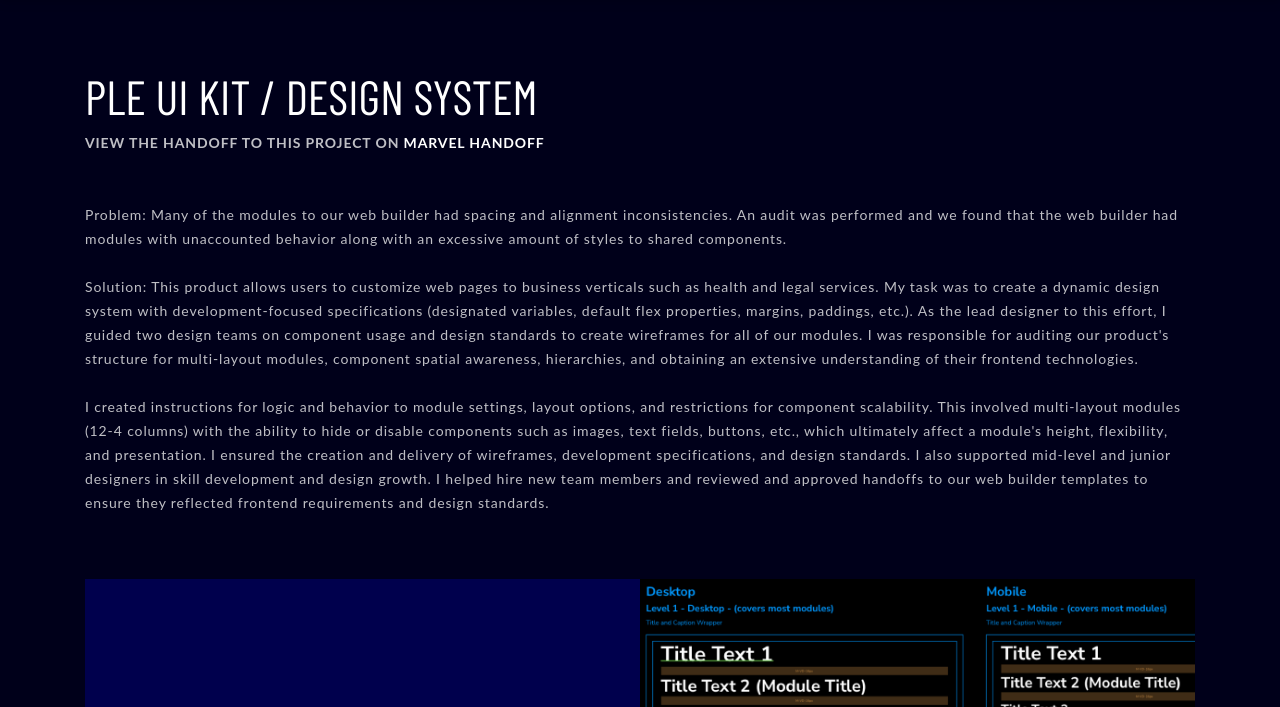
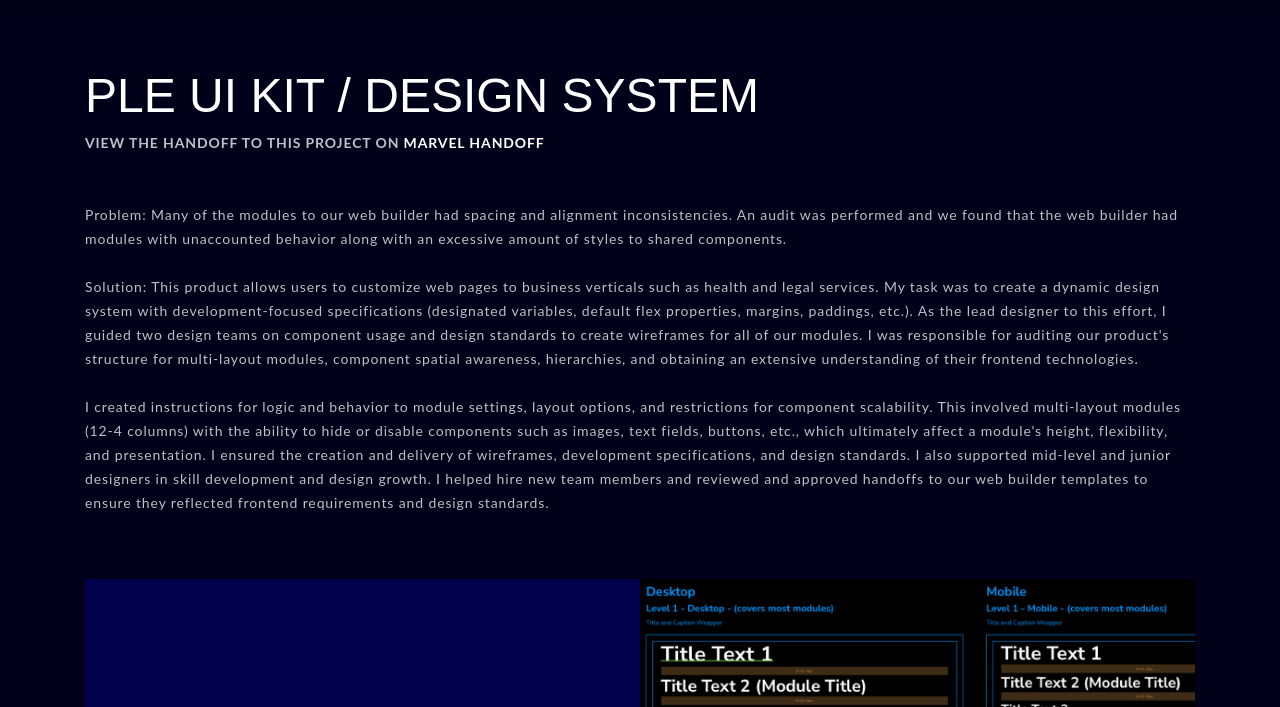
Before and after one commit to samnevarez/portfolio2021, a website: page project-1.html in a window 1280 px wide. Shown: the part 59-766 px from the top of the page. Drawn offline with nearby package versions, Linux system fonts and the light colour scheme; files that its build step writes are made by us from their sources.

Commit message:
font load 4

```diff
--- a/project-1.html
+++ b/project-1.html
@@ -10,27 +10,6 @@
 
     <title>Sam Nevarez | UI Design Engineer</title>
 
-  <!-- Custom fonts for this template -->
-  <link href="vendor/fontawesome-free/css/all.min.css" rel="stylesheet">
-  <link href="https://fonts.googleapis.com/css?family=Barlow+Condensed|Open+Sans:300&display=swap" rel="stylesheet">
-
-  <!-- Bootstrap core JavaScript -->
-  <script src="https://code.jquery.com/jquery-3.6.0.min.js" integrity="sha256-/xUj+3OJU5yExlq6GSYGSHk7tPXikynS7ogEvDej/m4=" crossorigin="anonymous"></script>
-  <script src="https://cdn.jsdelivr.net/npm/bootstrap@4.5.3/dist/js/bootstrap.bundle.min.js" integrity="sha384-ho+j7jyWK8fNQe+A12Hb8AhRq26LrZ/JpcUGGOn+Y7RsweNrtN/tE3MoK7ZeZDyx" crossorigin="anonymous"></script>
-
-  <!-- core JS,CSS -->
-  <link rel="stylesheet" href="https://maxcdn.bootstrapcdn.com/bootstrap/4.0.0/css/bootstrap.min.css" integrity="sha384-Gn5384xqQ1aoWXA+058RXPxPg6fy4IWvTNh0E263XmFcJlSAwiGgFAW/dAiS6JXm" crossorigin="anonymous">
-
-  <!-- Jquery easing -->
-  <script src="https://cdnjs.cloudflare.com/ajax/libs/jquery-easing/1.4.1/jquery.easing.min.js" integrity="sha512-0QbL0ph8Tc8g5bLhfVzSqxe9GERORsKhIn1IrpxDAgUsbBGz/V7iSav2zzW325XGd1OMLdL4UiqRJj702IeqnQ==" crossorigin="anonymous" referrerpolicy="no-referrer"></script>
-
-  <!-- Custom styles for this template -->
-  <link href="css/grayscale.min.css" rel="stylesheet">
-
-  <!--[if IE]>
-    <link rel="stylesheet" type="text/css" href="ie-css/all-ie-only.css" />
-  <![endif]-->
-
     <!-- Global site tag (gtag.js) - Google Analytics -->
     <script async src="https://www.googletagmanager.com/gtag/js?id=G-TK7VWZ9VVG"></script>
     <script>
@@ -40,6 +19,21 @@
 
       gtag('config', 'G-TK7VWZ9VVG');
     </script>
+
+    <!-- Bootstrap core JavaScript -->
+    <script src="https://code.jquery.com/jquery-3.6.0.min.js" integrity="sha256-/xUj+3OJU5yExlq6GSYGSHk7tPXikynS7ogEvDej/m4=" crossorigin="anonymous"></script>
+    <script src="https://cdn.jsdelivr.net/npm/bootstrap@4.5.3/dist/js/bootstrap.bundle.min.js" integrity="sha384-ho+j7jyWK8fNQe+A12Hb8AhRq26LrZ/JpcUGGOn+Y7RsweNrtN/tE3MoK7ZeZDyx" crossorigin="anonymous"></script>
+
+    <!-- Jquery easing -->
+    <script src="https://cdnjs.cloudflare.com/ajax/libs/jquery-easing/1.4.1/jquery.easing.min.js" integrity="sha512-0QbL0ph8Tc8g5bLhfVzSqxe9GERORsKhIn1IrpxDAgUsbBGz/V7iSav2zzW325XGd1OMLdL4UiqRJj702IeqnQ==" crossorigin="anonymous" referrerpolicy="no-referrer"></script>
+
+    <!-- Custom fonts for this template -->
+    <link rel="preconnect" href="https://fonts.googleapis.com">
+    <link rel="preconnect" href="https://fonts.gstatic.com" crossorigin>
+    <link rel="preload" as="stylesheet" href="https://fonts.googleapis.com/css2?family=Barlow+Condensed:ital,wght@0,100;0,200;0,300;0,400;0,500;0,600;0,700;0,800;0,900;1,100;1,200;1,300;1,400;1,500;1,600;1,700;1,800;1,900&family=Lato:wght@300;400;700&display=swap">
+
+    <!-- Custom styles for this template -->
+    <link href="css/grayscale.min.css" rel="stylesheet">
 
   </head>
 
```
Also changed, not shown: index.html (+15 -16 lines). Lines whose indentation alone changed are shown as unchanged.
